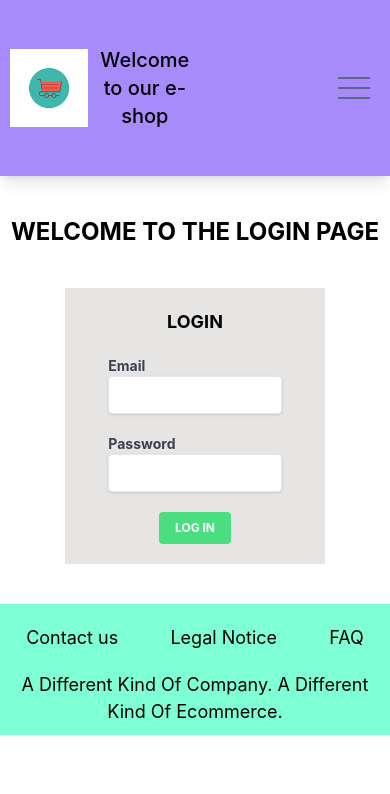
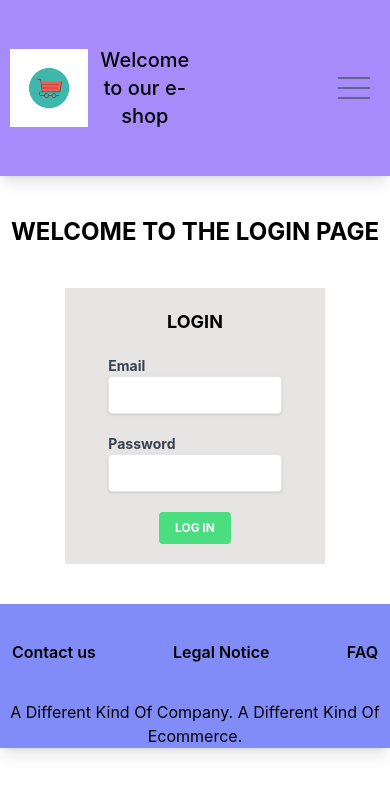
Before and after one commit to Kathleen-Vierstraete/e-shop-react, a React (Create React App) app in the folder e-shop-react/: page /login in a window 390 px wide. Shown: the top 794 px of the page. Built offline with nearby package versions, Linux system fonts and the light colour scheme.

Commit message:
adding responsive tailwind to footer

```diff
--- a/e-shop-react/src/components/Footer/Footer.js
+++ b/e-shop-react/src/components/Footer/Footer.js
@@ -1,21 +1,23 @@
-import './Footer.css';
+// import './Footer.css';
 import { NavLink } from 'react-router-dom';
 
 function Footer() {
     return (
 
-            <footer className='footer'>
-                <ul className="footer-list">
+            <footer className='bg-indigo-400 text-black shadow-lg'>
+              <div className="container mx-auto flex items-center h-24">
+                <ul className="font-semibold lg:text-lg w-full flex justify-between mx-3">
                     <li className="footer-item">
-                      <NavLink to="#" className="footer-link">Contact us</NavLink>
+                      <NavLink to="#" className="hover:shadow-lg">Contact us</NavLink>
                     </li>
                     <li className="footer-item">
-                      <NavLink to="#" className="footer-link">Legal Notice</NavLink>
+                      <NavLink to="#" className="hover:shadow-lg">Legal Notice</NavLink>
                     </li>
                     <li className="footer-item">
-                      <NavLink to="#" className="footer-link">FAQ</NavLink>
+                      <NavLink to="#" className="hover:shadow-lg">FAQ</NavLink>
                     </li>
                 </ul>
+                </div>
                 <p className='footer-sentence'>A Different Kind Of Company. A Different Kind Of Ecommerce.</p>
             </footer>
 
--- a/e-shop-react/src/components/Header/Header.js
+++ b/e-shop-react/src/components/Header/Header.js
@@ -10,7 +10,7 @@ function Header() {
     return (
 
             <header className='bg-violet-400 text-white shadow-lg'>
-                <div class="container mx-auto flex items-center h-44">
+                <div className="container mx-auto flex items-center h-44">
                     <Link to='/'>
                         <img src={eshopLogo} alt="eshop-logo" className="logo-image ml-2.5" />
                     </Link>
```
